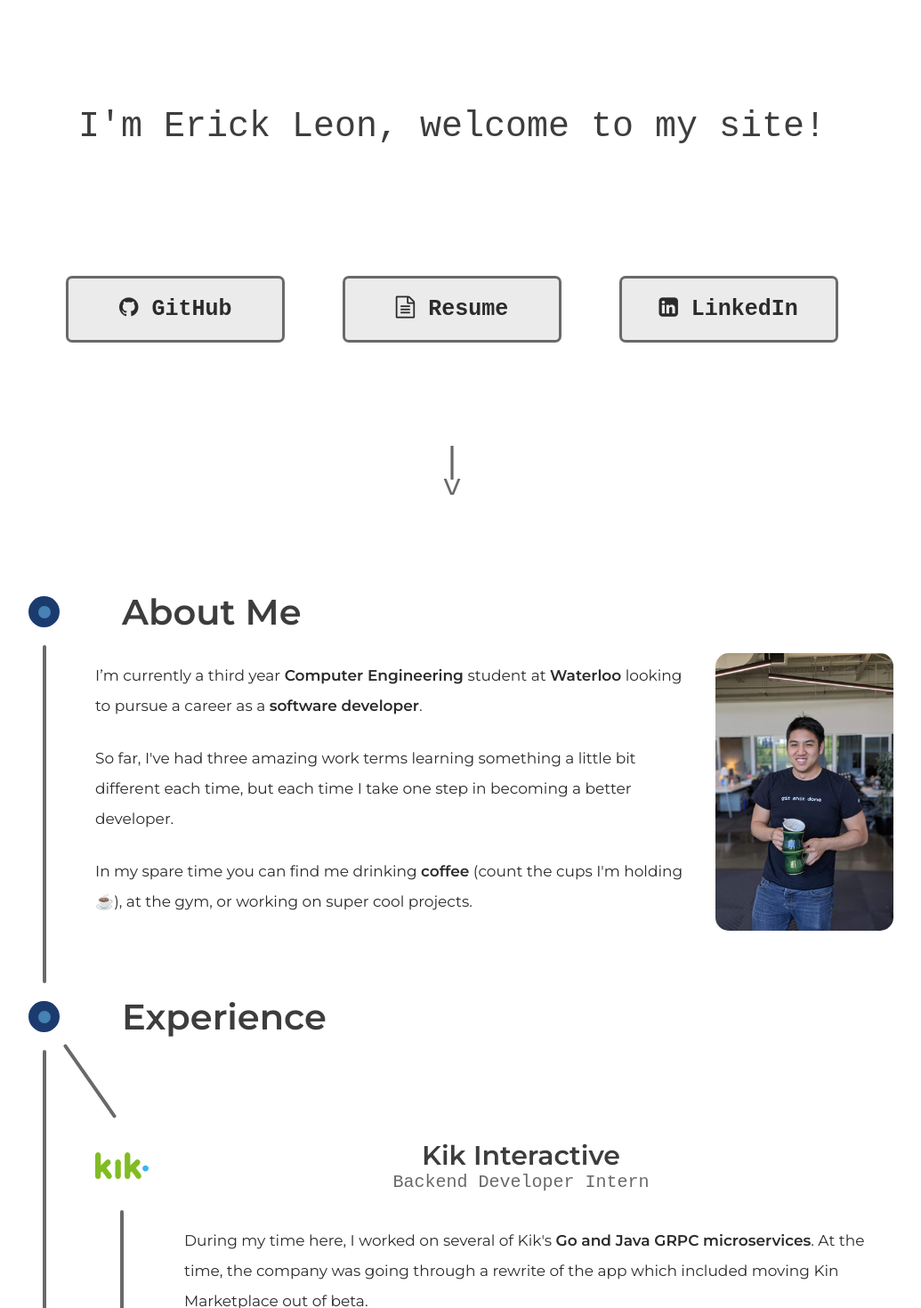
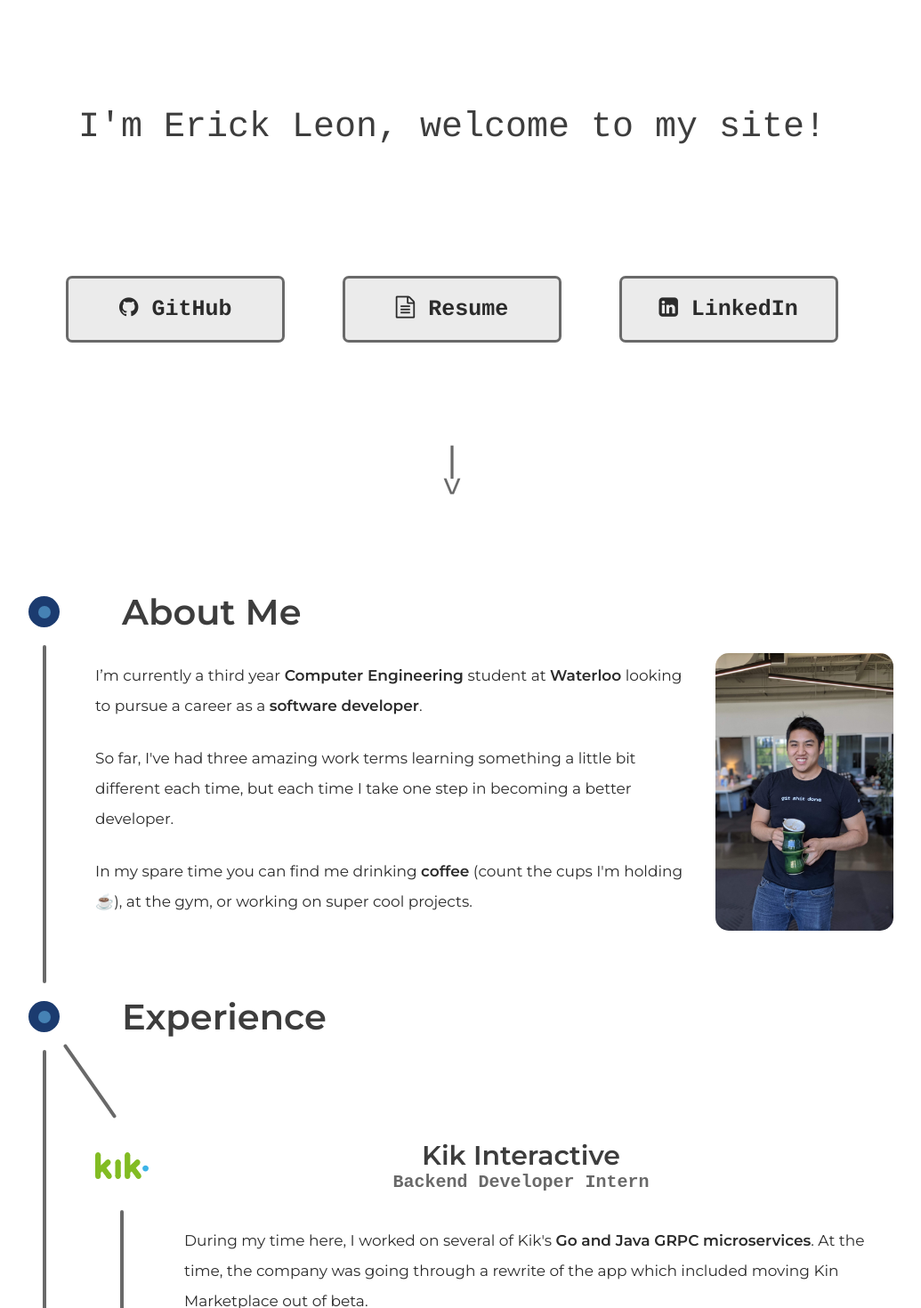
Before and after one commit to ericklikan/erickleon.com, a React (Create React App) app: page / in a window 1280 px wide. Shown: the part 200-1670 px from the top of the page at 89% size, without its empty margins (132-1167 px from the left). Built offline with nearby package versions, Linux system fonts and the light colour scheme.

Commit message:
update font family

```diff
--- a/src/components/ExperienceSubSection.tsx
+++ b/src/components/ExperienceSubSection.tsx
@@ -46,9 +46,9 @@ const TextContainer = styled.div`
 	text-align: center;
 `
 const Title = styled.p`
-	font-weight: 400;
+	font-weight: 700;
 	font-size: 20px;
-	font-family: monospace;
+	font-family: 'Courier New', Courier, monospace;
 	color: #696969;
 	margin: 0;
 `
--- a/src/components/ProjectSubSection.tsx
+++ b/src/components/ProjectSubSection.tsx
@@ -85,7 +85,7 @@ const ImageContainer = styled.div`
 `
 const Link = styled.a`
 	text-decoration: none;
-	font-family: monospace;
+	font-family: Courier, monospace;
 	font-size: 18px;
 	padding: 15px;
 	background-color: #ebebeb;
--- a/src/components/Styled.tsx
+++ b/src/components/Styled.tsx
@@ -11,7 +11,7 @@ export const Centered = styled.div`
 export const Title = styled.p`
 	text-align: center;
 	margin: auto;
-	font-family: monospace;
+	font-family: Courier, monospace;
 	font-weight: 500;
 	font-size: ${DIMENSIONS.TITLE_SIZE};
 	color: #3d3d3d;
--- a/src/sections/Introduction.tsx
+++ b/src/sections/Introduction.tsx
@@ -39,7 +39,7 @@ const MoreInfoLinks = styled.div`
 const Link = styled.a`
 	width: 200px;
 	text-decoration: none;
-	font-family: monospace;
+	font-family: Courier, monospace;
 	font-weight: 700;
 	font-size: 25px;
 	padding: 20px;
@@ -59,7 +59,7 @@ const Link = styled.a`
 const DownArrow = styled.div<{ isTypingDone: boolean }>`
 	position: absolute;
 	text-align: center;
-	font-family: monospace;
+	font-family: Courier, monospace;
 	font-size: ${DIMENSIONS.TITLE_SIZE};
 	color: #696969;
 	line-height: 0.5;
```
